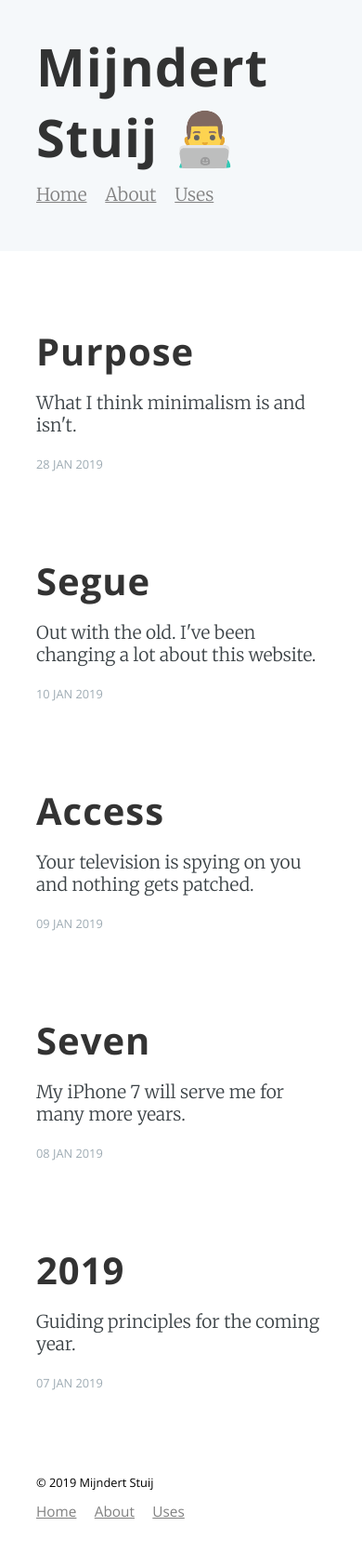
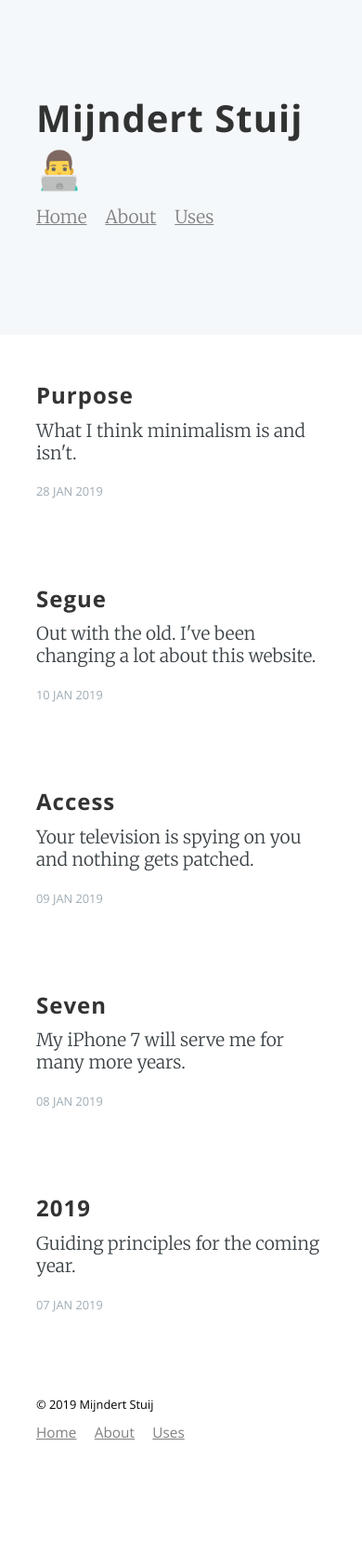
Before and after one commit to mijndert/website, a Jekyll site: the page built from index.html, in a window 390 px wide. Shown: the whole page at 93% size. Built offline with Jekyll 4.4.1, drawn with Linux system fonts in a browser that asks for light colours; after the commit the page ends 1599 px from its top, so only the background shows below that.

Commit message:
Mobile optimisations

```diff
--- a/assets/css/theme.scss
+++ b/assets/css/theme.scss
@@ -146,3 +146,20 @@ body {
     font-family: $header-font;
     font-size: 0.8em;
   }
+
+@media only screen and (max-width: 600px) {
+
+  h1 {
+    font-size: 2.5em;
+  }
+
+  h2 {
+    font-size: 1.5em;
+  }
+
+  .main-header {
+    margin-bottom: 15px;
+    height: 40%;
+  }
+
+}
```
